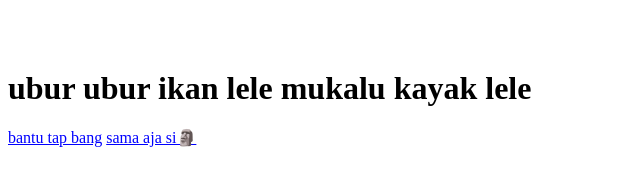
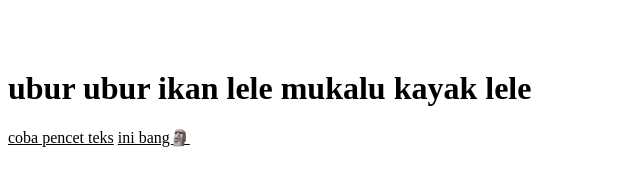
Before and after one commit to ilhamrorrr/ilhamrorrr.github.io, a plain HTML site: page index.html in a window 1280 px wide. Shown: the whole page, without its empty margins (0-640 px from the left). Drawn offline with Linux system fonts and the light colour scheme.

Commit message:
Update index.html

```diff
--- a/index.html
+++ b/index.html
@@ -15,8 +15,8 @@ ubur ubur ikan lele mukalu kayak lele
 </body>
 </html>
 
-<a style="color: #0000FF" href="https://bicolink.com/LhR">bantu tap bang</a>
-<a style="color: #0000FF" href="https://vt.tiktok.com/ZSMhB8VhB/">sama aja si🗿</a>
+<a style="color: #000000" href="https://bicolink.com/LhR">coba pencet teks</a>
+<a style="color: #000000" href="https://vt.tiktok.com/ZSMhB8VhB/">ini bang🗿</a>
 
 
 <script type="text/javascript">
```
